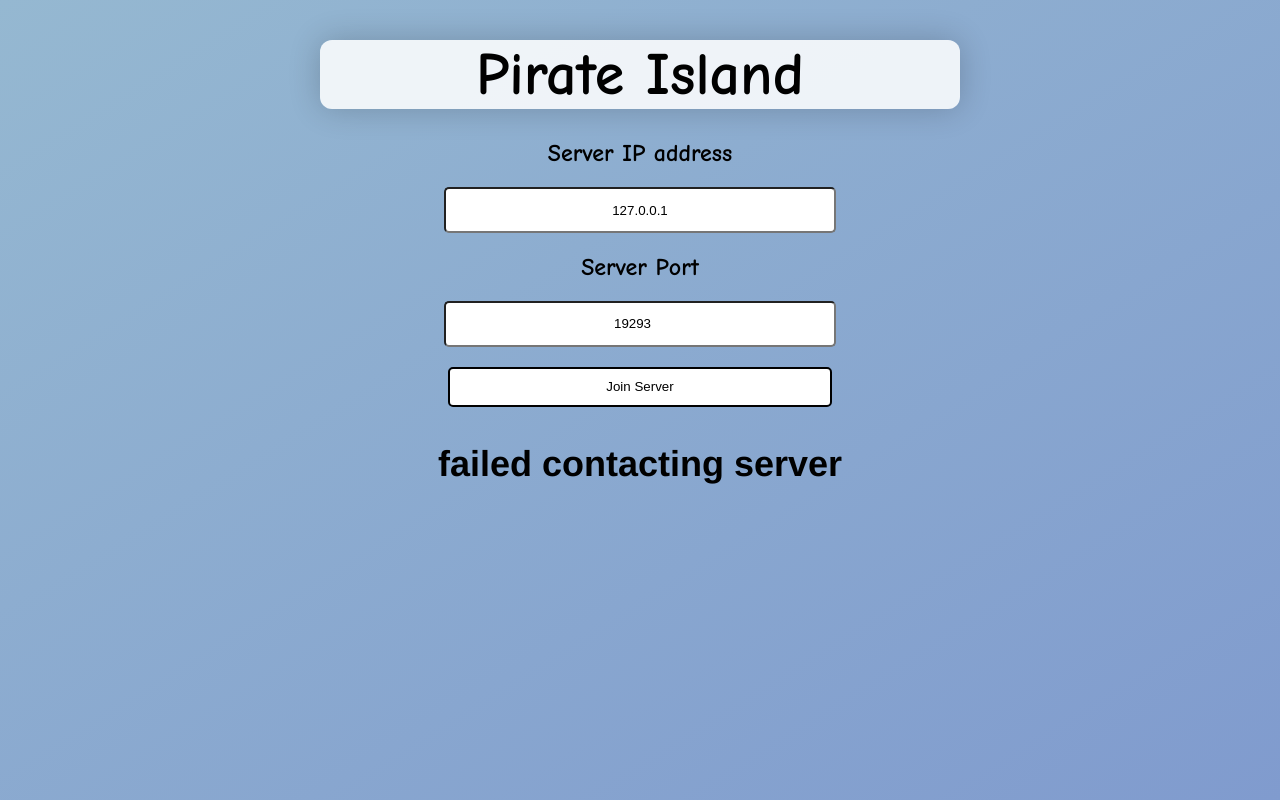
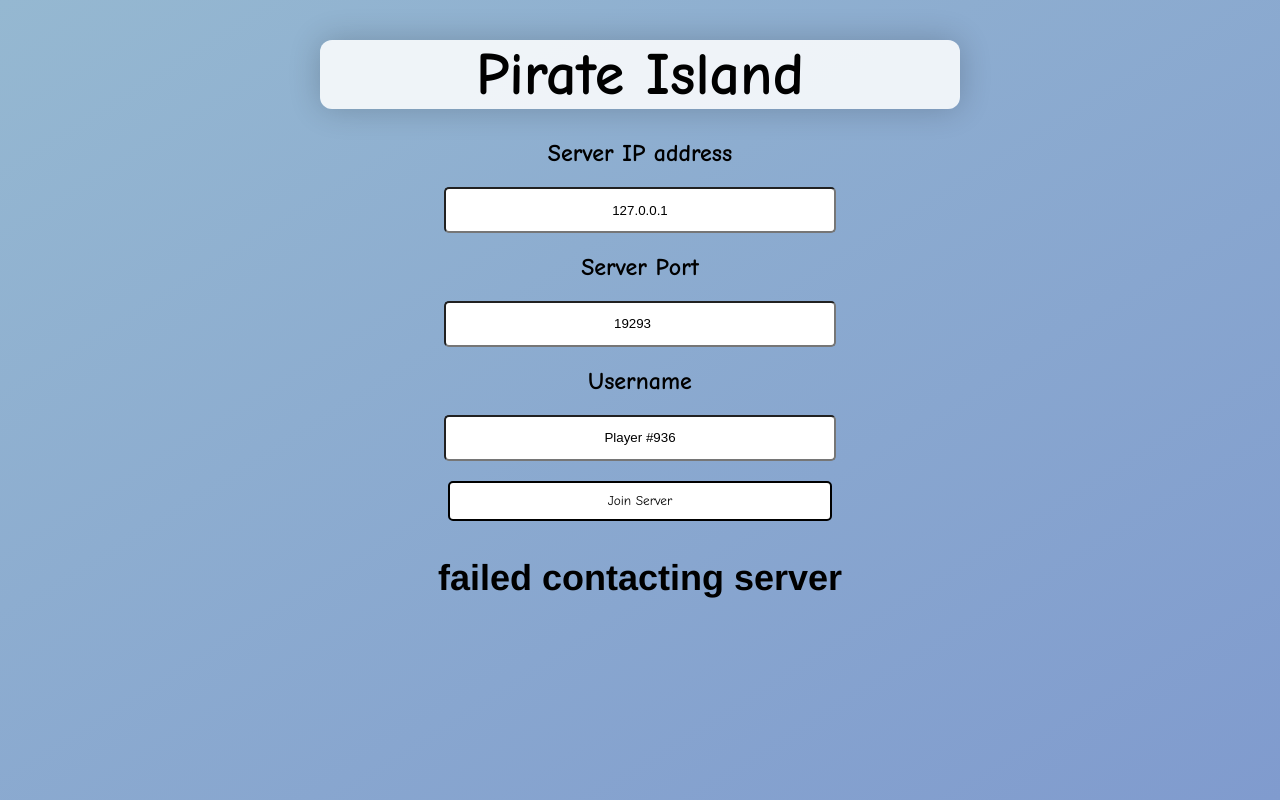
Before and after one commit to quasar098/PirateIsland, a plain HTML site: page main.html in a window 1280 px wide. Both pictures are taken after a click on the button "Join Server". Drawn offline with Linux system fonts and the light colour scheme.

```diff
--- a/javascript/main-menu.js
+++ b/javascript/main-menu.js
@@ -1,5 +1,6 @@
 const ipBox = document.getElementById("ip-box");
 const portBox = document.getElementById('port-box');
+const usernameBox = document.getElementById('username-box');
 const joinButton = document.getElementById('play-button');
 
 const errorMessageBox = document.getElementById('error');
@@ -37,8 +38,12 @@ joinButton.addEventListener("click", () => {
         if (ipBox.value == "") {
             ipBox.value = "127.0.0.1";
         }
+        if (usernameBox.value == "") {
+            usernameBox.value = "Player #" + Math.round(Math.random()*1000);
+        }
         localStorage.setItem("connect-ip", ipBox.value);
         localStorage.setItem("connect-port", portBox.value);
-        serverIsValid(ipBox.value, portBox.value)
+        localStorage.setItem("username", usernameBox.value);
+        serverIsValid(ipBox.value, portBox.value); // TODO: no duplicate names
     }
 });
--- a/javascript/player.js
+++ b/javascript/player.js
@@ -89,6 +89,7 @@ export class Player {
         this.max_dashes = 1;
         this.dash_length = 0.15;
         this.dash_speed = 16;
+        this.username;
     }
 
     get dashing() {
--- a/main.html
+++ b/main.html
@@ -17,7 +17,9 @@
         <input type="url" name="ip" value="" id="ip-box">
         <h2 class="text">Server Port</h2>
         <input type="number" name="port" value="19293" id="port-box">
-        <button type="button" name="join server" id="play-button">Join Server</button>
+        <h2 class="text">Username</h2>
+        <input type="text" name="username" id="username-box">
+        <button type="button" class="text" name="join server" id="play-button">Join Server</button>
         <script type="module" src="javascript/main-menu.js"></script>
         <h3 style="display: none" id="error">THIS SHOULD NOT BE HERE</h3>
     </body>
```
Also changed, not shown: javascript/master.js (+9 -5 lines).
